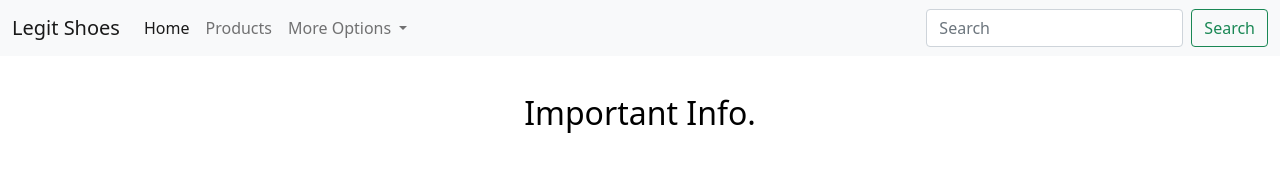
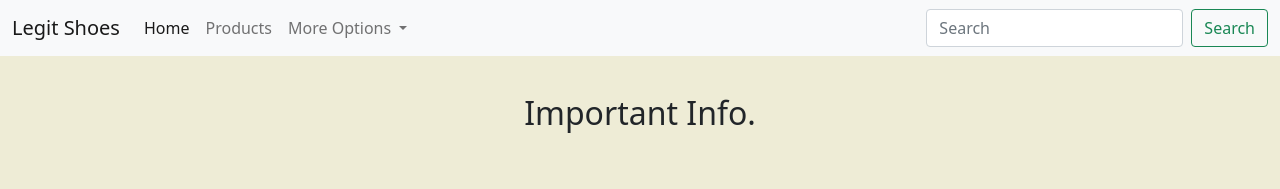
Before and after one commit to SurgicalShark/repositorio_bootstrap, a website: page Documents/foryou.html in a window 1280 px wide. Shown: the top 189 px of the page. Drawn offline with nearby package versions, Linux system fonts and the light colour scheme.

Commit message:
agregado de sass III

```diff
--- a/Scss/_variables.scss
+++ b/Scss/_variables.scss
@@ -1,4 +1,4 @@
-$temporada: "verano";
+$temporada: "primavera";
 /* titulos */
 $color-verano: rgb(236, 29, 1);
 $color-otono: rgb(199, 187, 24);
--- a/Scss/estilo.scss
+++ b/Scss/estilo.scss
@@ -21,6 +21,9 @@
     h1 {
         color: $color-invierno;
     }
+    h2 {
+        color: white;
+    }
 }
 @else if $temporada=="primavera" {
     body {
@@ -30,6 +33,8 @@
         color: $color-primavera;
     }
 }
+/* Mixin */
+
 
 
 @media screen and (max-width: 400px) {
@@ -39,7 +44,6 @@
         margin-top: 3%;
         }
         h2 {
-            color: black;
             text-align: center;
             margin-top: 3%;
         }
@@ -151,7 +155,6 @@
             margin-top: 3%;
         }
         h2 {
-            color: black;
             text-align: center;
             margin-top: 3%;
         }
```
Also changed, not shown: index.html (+1 -0 lines), Styles/estilo.css, css/estilo.css, 1 other file.
